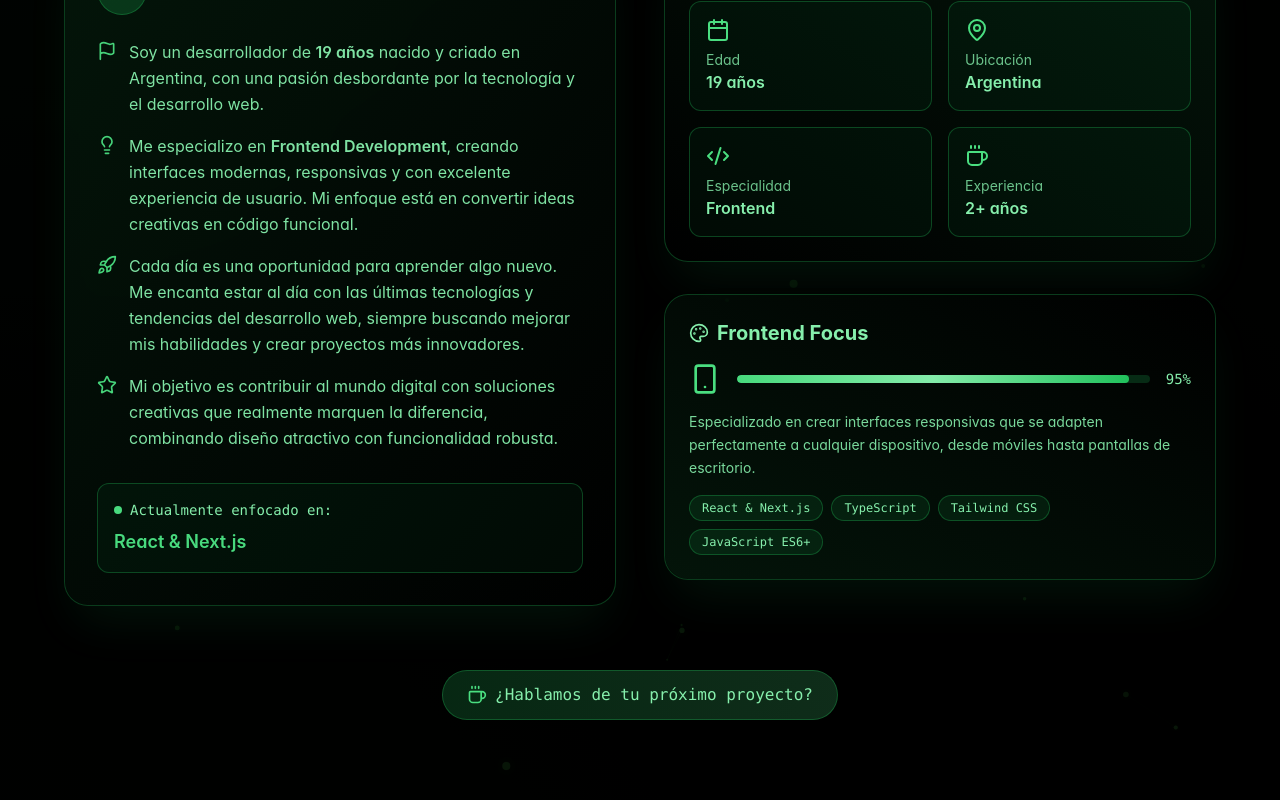
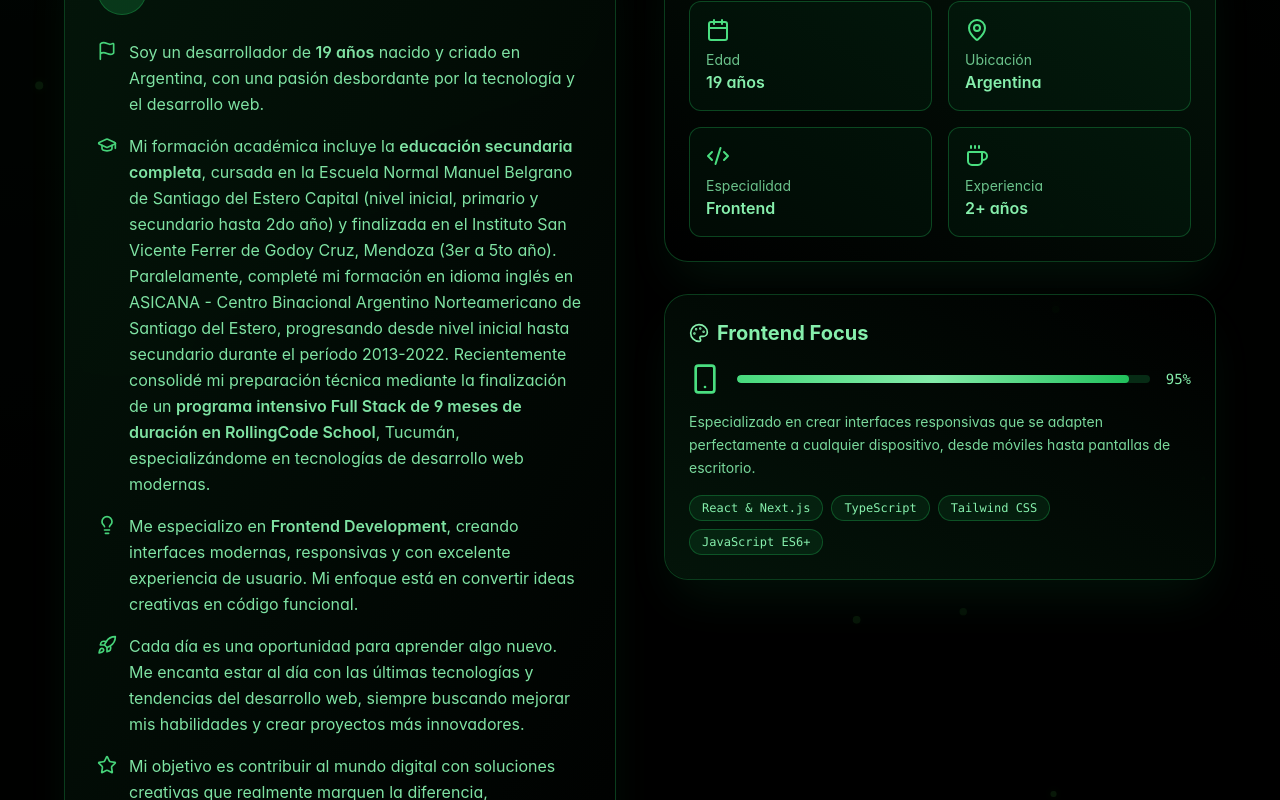
Before and after one commit to MarianoTorresMari/Portfolio, a React (Vite) app: page / in a window 1280 px wide. Shown: the part 1240-2040 px from the top of the page. Built offline with nearby package versions, Linux system fonts and the light colour scheme.

Commit message:
agrego informacion educacional

```diff
--- a/src/components/Presentacion.jsx
+++ b/src/components/Presentacion.jsx
@@ -12,7 +12,8 @@ import {
   Flag,
   Lightbulb,
   Rocket,
-  Star
+  Star,
+  GraduationCap
 } from 'lucide-react'
 import { useTheme } from './ThemeContext'
 import AdvancedParticles from './AdvancedParticles'
@@ -133,6 +134,18 @@ useEffect(() => {
                     <span>
                       Soy un desarrollador de <strong className={`${theme.classes.textSecondary} font-semibold`}>19 años</strong> nacido y criado en Argentina,
                       con una pasión desbordante por la tecnología y el desarrollo web.
+                    </span>
+                  </p>
+                  <p className="flex items-start gap-3">
+                    <GraduationCap className={`w-5 h-5 ${theme.classes.text} mt-0.5 flex-shrink-0`} />
+                     <span>
+                      Mi formación académica incluye la <strong className={`${theme.classes.textSecondary} font-semibold`}>educación secundaria completa</strong>,
+                      cursada en la Escuela Normal Manuel Belgrano de Santiago del Estero Capital (nivel inicial, primario y secundario hasta 2do año)
+                      y finalizada en el Instituto San Vicente Ferrer de Godoy Cruz, Mendoza (3er a 5to año). Paralelamente,
+                      completé mi formación en idioma inglés en ASICANA - Centro Binacional Argentino Norteamericano de Santiago del Estero,
+                      progresando desde nivel inicial hasta secundario durante el período 2013-2022. Recientemente consolidé mi preparación técnica
+                      mediante la finalización de un <strong className={`${theme.classes.textSecondary} font-semibold`}>programa intensivo Full Stack
+                      de 9 meses de duración en RollingCode School</strong>, Tucumán, especializándome en tecnologías de desarrollo web modernas.
                     </span>
                   </p>
 
```
